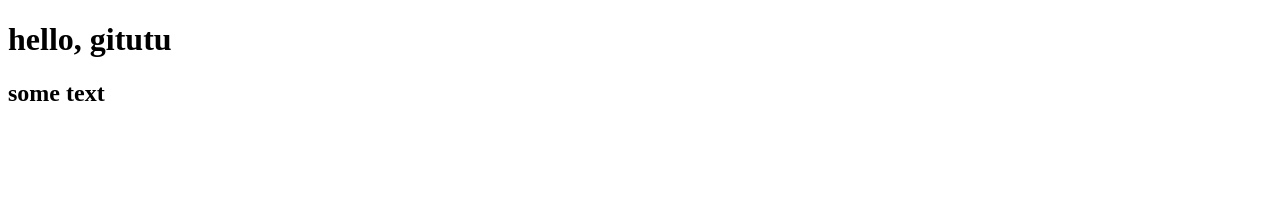
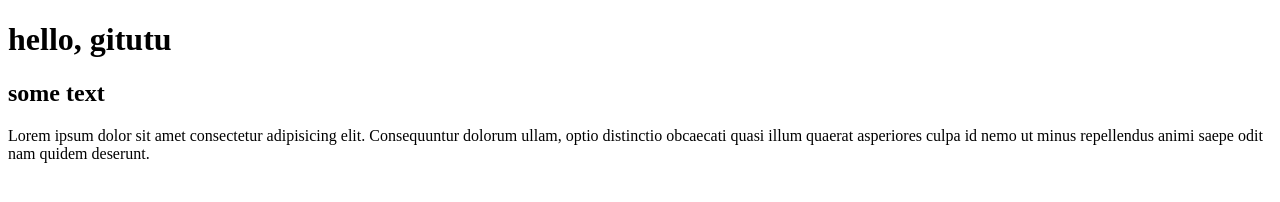
Before and after one commit to DenWebSite/test, a plain HTML site: page index.html in a window 1280 px wide. Drawn offline with Linux system fonts and the light colour scheme.

Commit message:
some commit

```diff
--- a/index.html
+++ b/index.html
@@ -10,6 +10,7 @@
 <body>
     <h1>hello, gitutu</h1>
     <h2>some text</h2>
+    <p>Lorem ipsum dolor sit amet consectetur adipisicing elit. Consequuntur dolorum ullam, optio distinctio obcaecati quasi illum quaerat asperiores culpa id nemo ut minus repellendus animi saepe odit nam quidem deserunt.</p>
 </body>
 
 </html>
```
